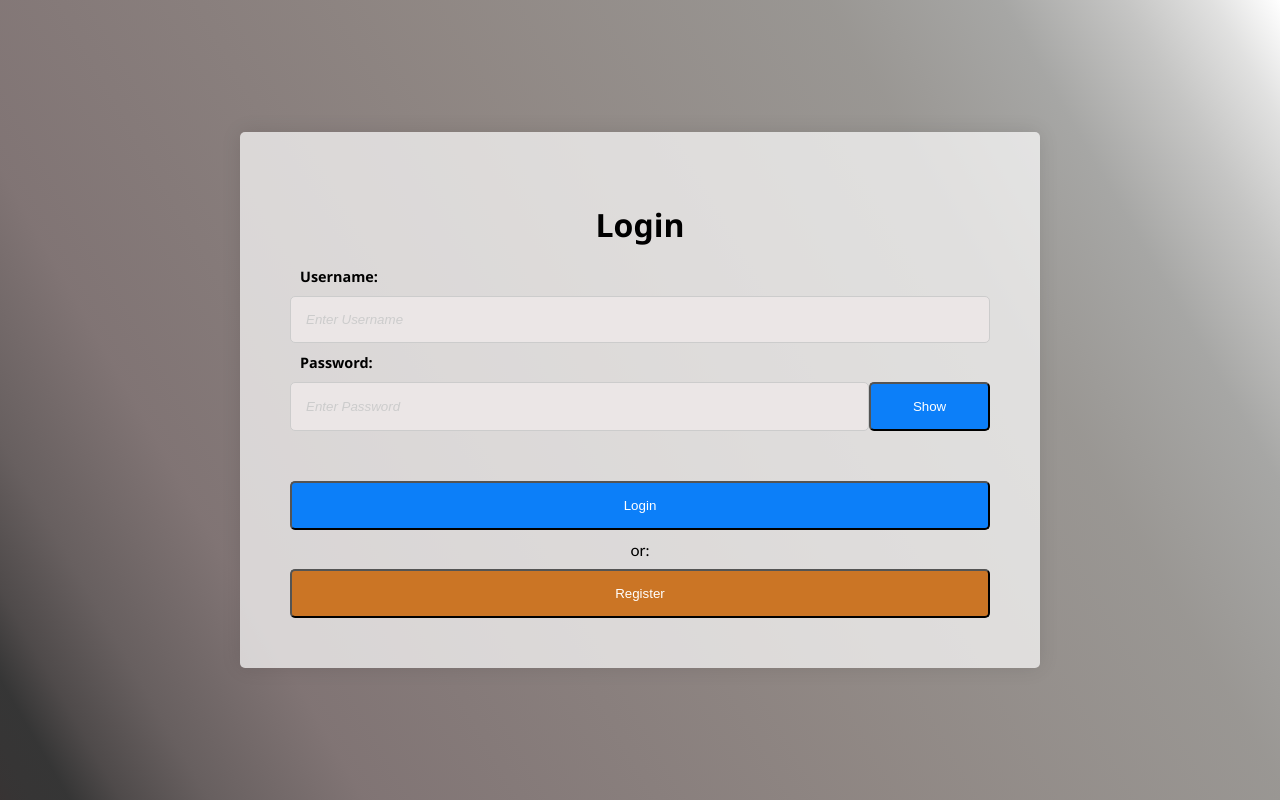
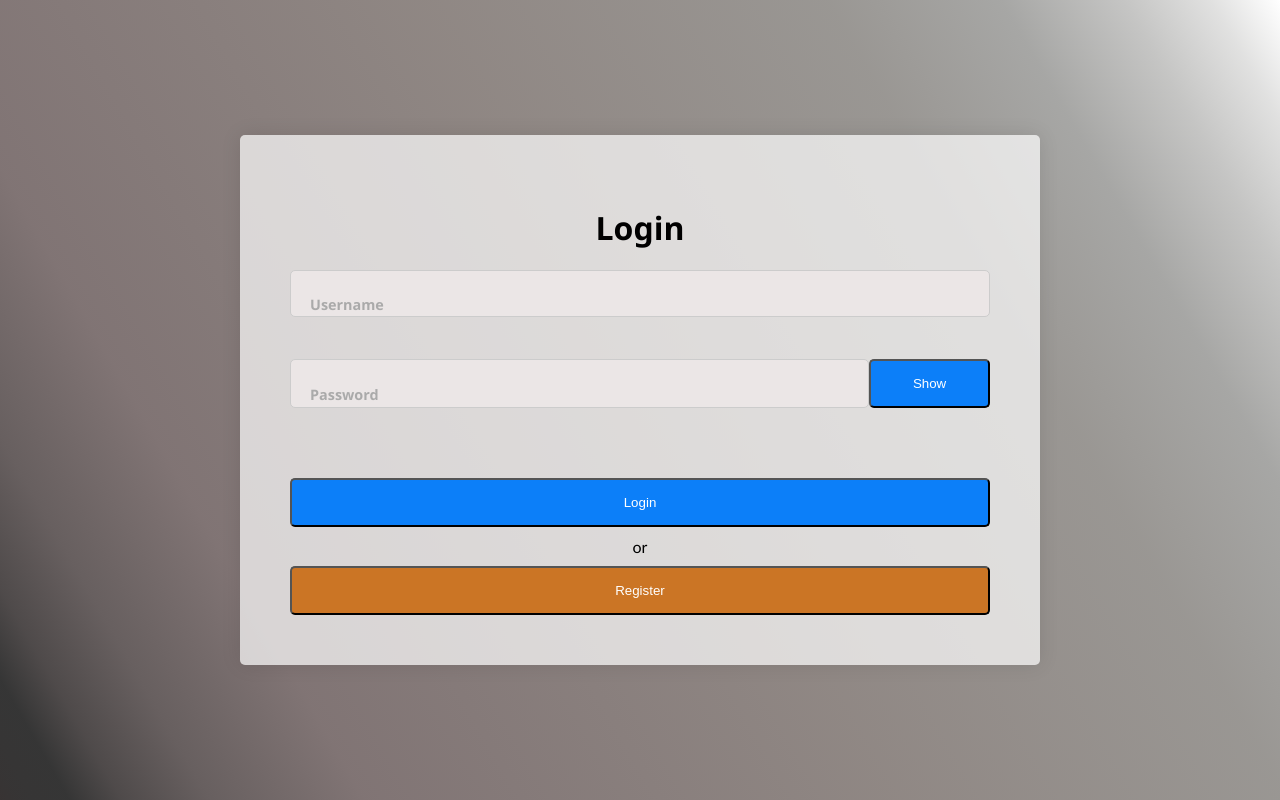
Before and after one commit to bawfng04/React-Template, a React (Create React App) app: page / in a window 1280 px wide. Built offline with nearby package versions, Linux system fonts and the light colour scheme.

Commit message:
changed some animation and add more error :D
I dont understand all of "them"...

```diff
--- a/src/template/Authentication.css
+++ b/src/template/Authentication.css
@@ -1,3 +1,4 @@
+
 .reText {
   display: flex;
   justify-content: center;
@@ -116,7 +117,7 @@
 
 .input,
 .submitButton,
-registerButton {
+.registerButton {
   box-sizing: border-box;
   width: 100%;
   padding: 15px;
@@ -138,3 +139,27 @@ registerButton {
   transform: scale(1.05);
   background-color: #505151;
 }
+
+
+.input-container {
+  position: relative;
+  margin-bottom: 20px;
+}
+
+.input-container label {
+  position: absolute;
+  top: 50%;
+  left: 10px;
+  transform: translateY(-50%);
+  transition: all 0.3s ease;
+  pointer-events: none;
+  color: #aaa;
+}
+
+.input-container input:focus + label,
+.input-container input:not(:placeholder-shown) + label {
+  top: -20px;
+  left: 10px;
+  font-size: 15px;
+  color: rgb(0, 0, 0);
+}
--- a/src/template/Login.js
+++ b/src/template/Login.js
@@ -9,6 +9,12 @@ function Login({ onLogin }) {
   const [error, setError] = useState("");
   const [isRegistering, setIsRegistering] = useState(false);
 
+  function freezeError() {
+    setTimeout(() => {
+      setError("");
+    }, 8000);
+  }
+
   const handleLogin = (event) => {
     event.preventDefault();
     const userAccounts = JSON.parse(
@@ -17,14 +23,14 @@ function Login({ onLogin }) {
     if (userAccounts[username] && userAccounts[username] === password) {
       onLogin();
     } else {
-      if (username === "bang" && password === "bang") {
-        onLogin();
+      if (username === "") {
+        setError("Please input username");
+      } else if (password === "") {
+        setError("Password can't be empty");
       } else {
         setError("Invalid username or password");
-        setTimeout(() => {
-          setError("");
-        }, 8000);
       }
+      freezeError();
     }
   };
 
@@ -48,24 +54,27 @@ function Login({ onLogin }) {
         <form onSubmit={handleLogin}>
           <div className="container">
             <h1 className="reText">Login</h1>
-            <label className="lab">Username: </label>
+            <div className="input-container">
               <input
                 className="input"
                 type="text"
-              placeholder="Enter Username"
+                placeholder="   "
                 value={username}
                 onChange={(e) => setUsername(e.target.value)}
               />
+              <label className="lab">Username </label>
+            </div>
             <br />
-            <label className="lab">Password: </label>
+            <div className="input-container">
               <div className="passField">
                 <input
                   className="input"
                   type={showPassword ? "text" : "password"}
-                placeholder="Enter Password"
+                  placeholder="   "
                   value={password}
                   onChange={(e) => setPassword(e.target.value)}
                 />
+                <label className="lab">Password </label>
                 <button
                   type="button"
                   className="showPasswordButton"
@@ -74,11 +83,12 @@ function Login({ onLogin }) {
                   {showPassword ? "Hide" : "Show"}
                 </button>
               </div>
+            </div>
             <button className="submitButton" type="submit">
               Login
             </button>
             <br />
-            <label className="or">or:</label>
+            <label className="or">or</label>
             <button
               type="button"
               className="registerButton"
```
Lines whose indentation alone changed are shown as unchanged.
